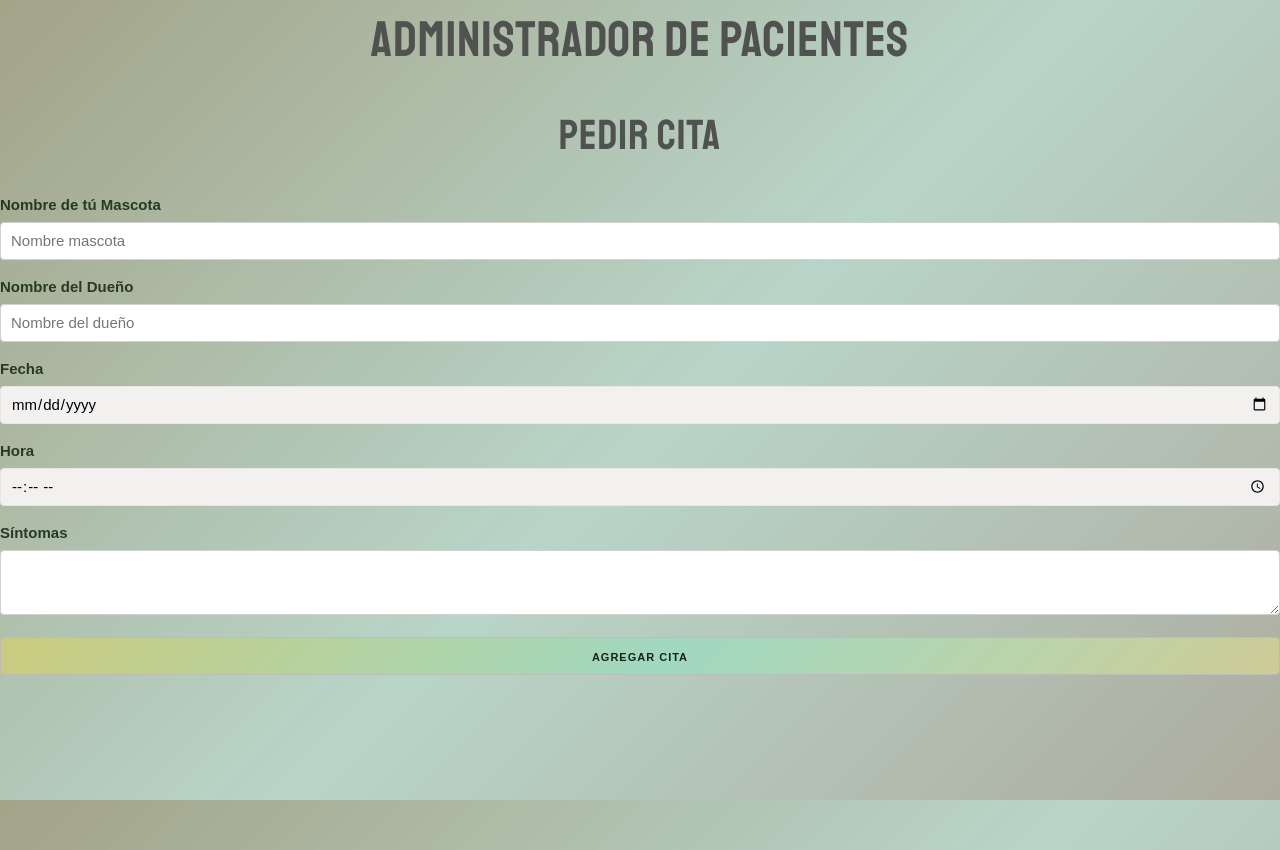
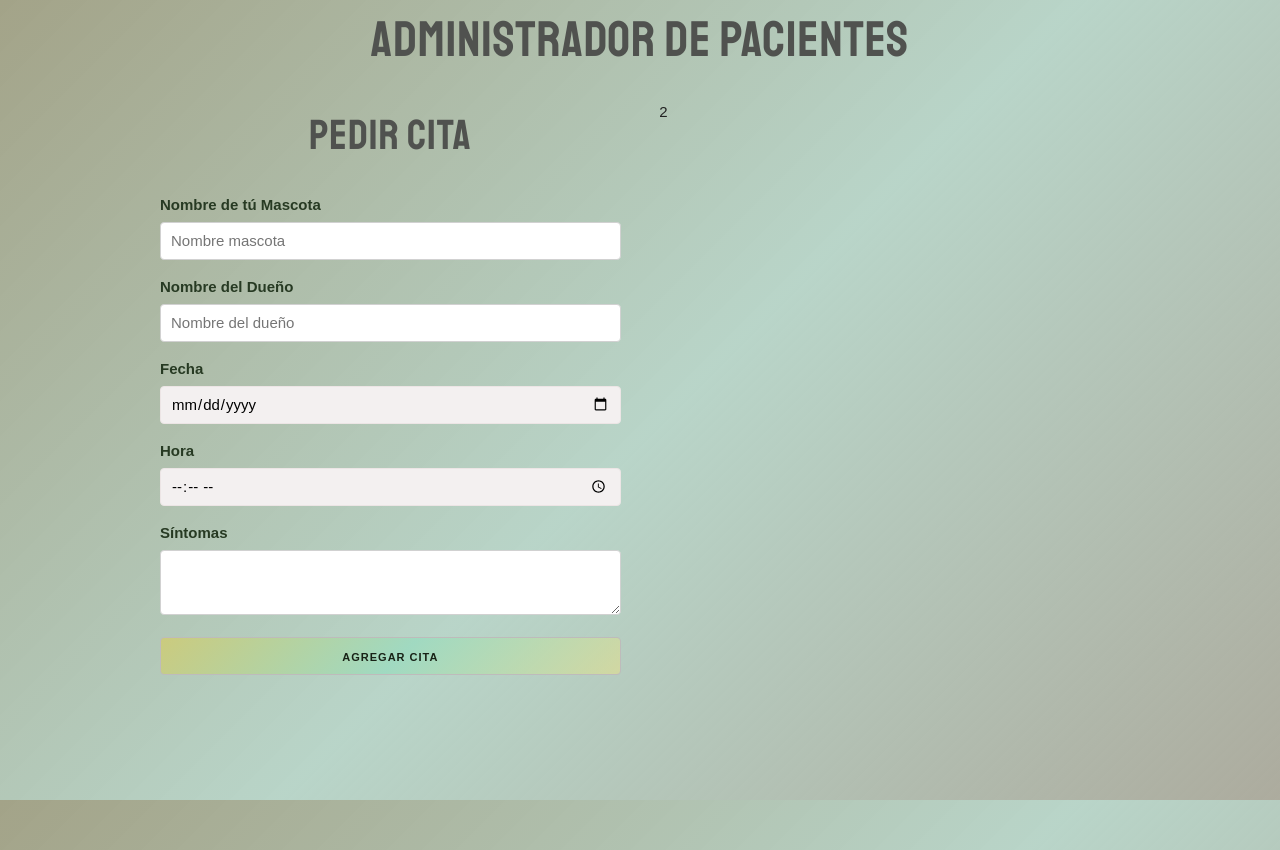
Before and after one commit to 2020-JAUG/Citas-App, a React (Create React App) app: page / in a window 1280 px wide. Built offline with nearby package versions, Linux system fonts and the light colour scheme.

Commit message:
add component

```diff
--- a/src/App.js
+++ b/src/App.js
@@ -7,7 +7,16 @@ function App() {
   <>
     <h1>Administrador de pacientes</h1>
 
-    <Form/>
+    <div className="container">
+      <div className="row">
+        <div className="one-half column">
+            <Form/>
+        </div>
+        <div className="one-half column">
+            2
+        </div>
+      </div>
+    </div>
   </>
   );
 }
```
